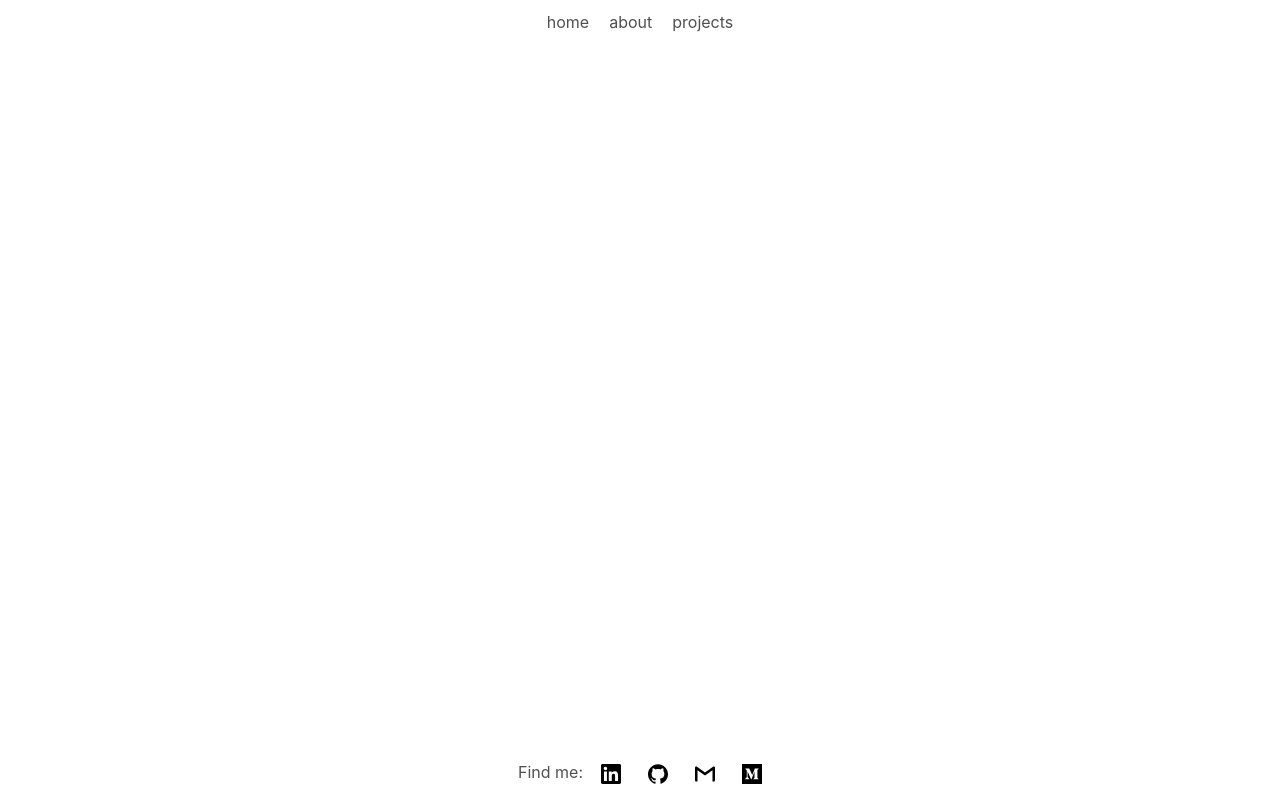
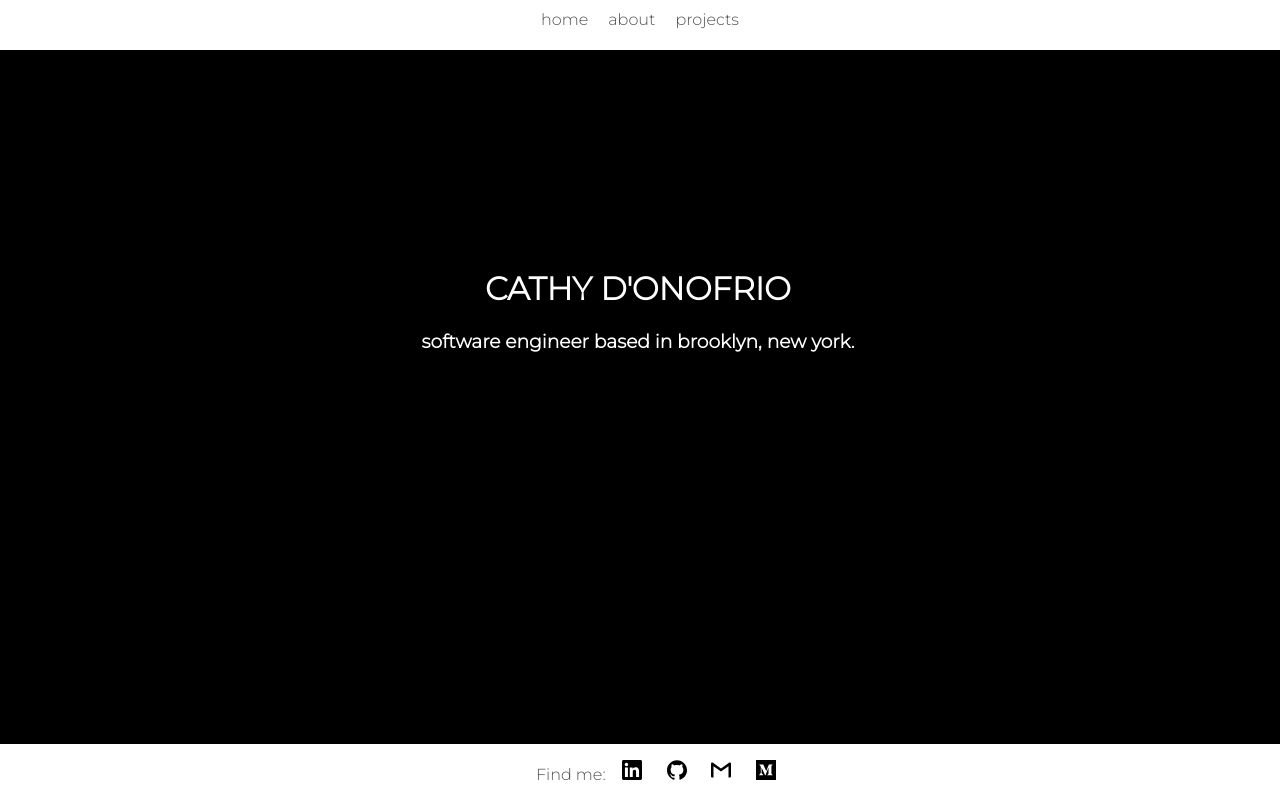
Before and after one commit to catd825/cathydonofrio, a React (Create React App) app: page / in a window 1280 px wide. Built offline with nearby package versions, Linux system fonts and the light colour scheme.

Commit message:
styling updates

```diff
--- a/doc/doc-style.css
+++ b/doc/doc-style.css
@@ -80,7 +80,6 @@ body {
   line-height: 22px;
   margin: 0;
   padding: 0;
-  /* background: #ffffff; */
   color: #4d4d4d;
 }
 p,
--- a/public/index.html
+++ b/public/index.html
@@ -1,8 +1,9 @@
 <!DOCTYPE html>
 <html lang="en">
   <head>
-
-
+    <style>
+      @import url("https://fonts.googleapis.com/css2?family=Montserrat:wght@300&display=swap");
+    </style>
     <script type="text/javascript">
       // Single Page Apps for GitHub Pages
       // MIT License
@@ -14,21 +15,28 @@
       // When the single page app is loaded further down in this file,
       // the correct url will be waiting in the browser's history for
       // the single page app to route accordingly.
-      (function(l) {
-        if (l.search[1] === '/' ) {
-          var decoded = l.search.slice(1).split('&').map(function(s) {
-            return s.replace(/~and~/g, '&')
-          }).join('?');
-          window.history.replaceState(null, null,
-              l.pathname.slice(0, -1) + decoded + l.hash
+      (function (l) {
+        if (l.search[1] === "/") {
+          var decoded = l.search
+            .slice(1)
+            .split("&")
+            .map(function (s) {
+              return s.replace(/~and~/g, "&");
+            })
+            .join("?");
+          window.history.replaceState(
+            null,
+            null,
+            l.pathname.slice(0, -1) + decoded + l.hash
           );
         }
-      }(window.location))
+      })(window.location);
     </script>
 
-
-
-    <link href="https://fonts.googleapis.com/css2?family=Raleway&display=swap" rel="stylesheet">
+    <link
+      href="https://fonts.googleapis.com/css2?family=Raleway&display=swap"
+      rel="stylesheet"
+    />
     <!-- <meta http-equiv = "refresh" content = "0; url = http://www.cathydonofrio.com/home" /> -->
     <meta charset="utf-8" />
     <!-- <link rel="icon" href="%PUBLIC_URL%/favicon.ico" /> -->
--- a/src/App.css
+++ b/src/App.css
@@ -1,5 +1,6 @@
 body {
   background-color: black;
+  font-family: 'Montserrat', sans-serif;
 }
 
 
@@ -102,7 +103,6 @@ h5{
 .footer{
   margin-top: 1rem;
   padding: 1rem;
-  /* was 1rem */
   background-color: white;
   position: fixed;
   bottom: 0;
--- a/src/App.js
+++ b/src/App.js
@@ -9,7 +9,9 @@ import styled from "@emotion/styled";
 
 const App = () => {
   const PageWrapper = styled.div({
-    height: "50%"
+    height: "50%",
+    paddingTop: '40px',
+    marginLeft: -10
   });
 
   const [page, setPage] = useState("default");
--- a/src/Components/NewNavbar.tsx
+++ b/src/Components/NewNavbar.tsx
@@ -12,7 +12,13 @@ export const NewNavbar: React.FC<Props> = (props: Props) => {
   const NavbarDiv = styled.div({
     backgroundColor: "white",
     height: "50px",
-    margin: "auto"
+    margin: "auto",
+    position: "fixed",
+    top: 0,
+    left: 0,
+    width: "100%",
+    textAlign: "center"
+
   });
 
   const SpanWrapper = styled.div({
@@ -20,7 +26,8 @@ export const NewNavbar: React.FC<Props> = (props: Props) => {
     paddingTop: "10px"
   });
   const NavSpan = styled.span({
-    padding: "10px"
+    padding: "10px",
+    cursor: "pointer"
   });
 
   return (
--- a/src/Containers/ContentContainer.tsx
+++ b/src/Containers/ContentContainer.tsx
@@ -1,12 +1,11 @@
 import React from "react";
-import { IPageProps } from "../shared/interfaces";
 import { HomeStyle } from "../shared/styles";
 
-const ContentContainer = (props: IPageProps) => {
+const ContentContainer = () => {
   return (
     <HomeStyle>
-      <h2>CATHY D'ONOFRIO</h2>
-      <p>software engineer based in brooklyn, new york.</p>
+      <h1>CATHY D'ONOFRIO</h1>
+      <h3>software engineer based in brooklyn, new york.</h3>
     </HomeStyle>
   );
 };
--- a/src/index.js
+++ b/src/index.js
@@ -4,7 +4,7 @@ import './index.css';
 import './App.css'
 import App from './App';
 import * as serviceWorker from './serviceWorker';
-import 'bootstrap/dist/css/bootstrap.min.css';
+// import 'bootstrap/dist/css/bootstrap.min.css';
 import { BrowserRouter as Router} from 'react-router-dom';
 
 ReactDOM.render(
--- a/src/shared/styles.ts
+++ b/src/shared/styles.ts
@@ -8,7 +8,7 @@ export const Wrapper = styled.div({
   width: "75%",
   margin: "50px auto 100px auto",
   backgroundColor: "white",
-  padding: '15px',
+  padding: "15px",
   "@media (min-width: 541px)": { padding: "40px" }
 });
 
@@ -90,13 +90,12 @@ export const CardLink = styled.a({
 });
 
 export const HomeStyle = styled.div({
-  paddingLeft: "15px",
-  textAlign: "left",
+  textAlign: "center",
   color: "white",
   display: "block",
-  width: "50%",
+  width: "100%",
   position: "fixed",
-  bottom: "75px"
+  paddingTop: '200px'
 });
 
 export const AboutImage = styled.img({
```
